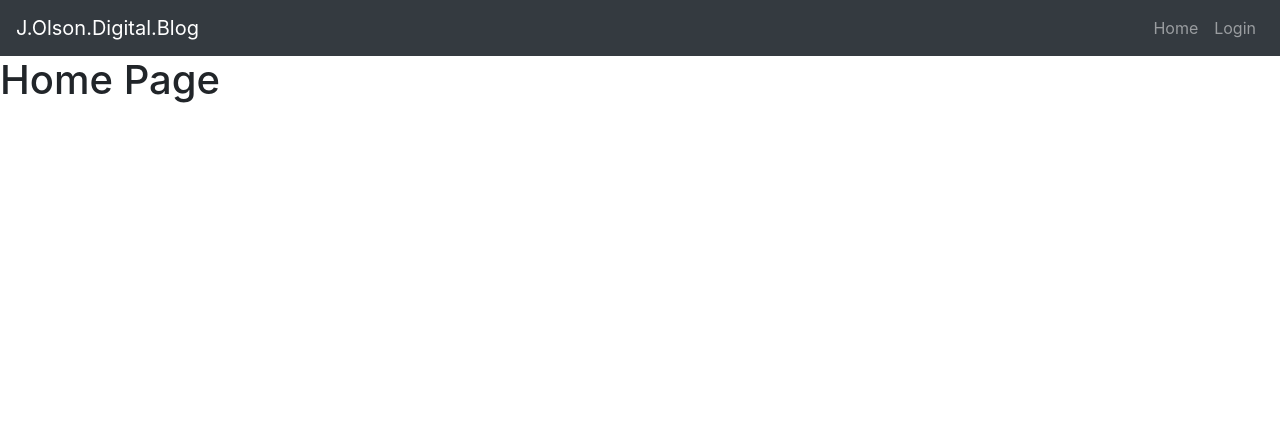
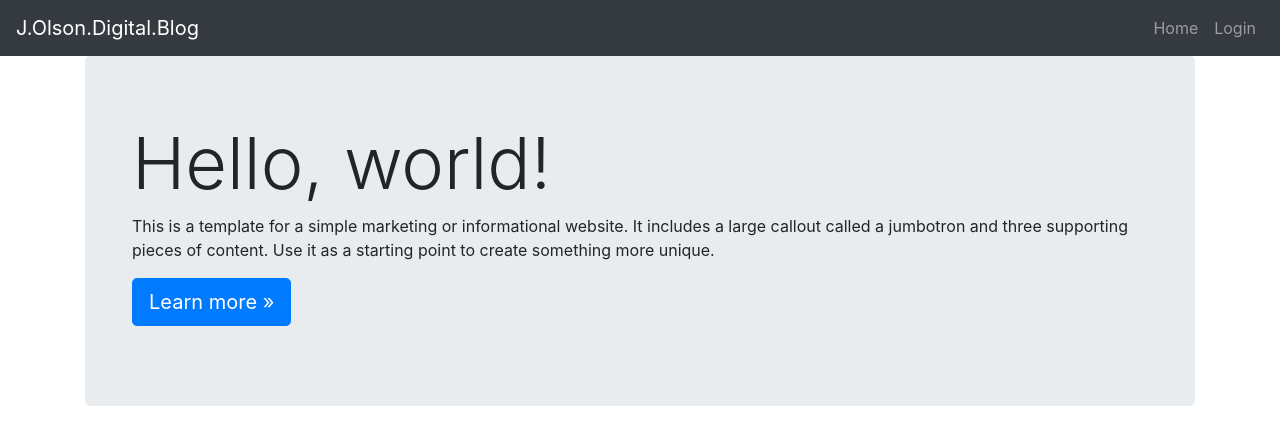
Before and after one commit to 8BitJustin/personal-blog-website, a Flask app: page / in a window 1280 px wide. Shown: the top 445 px of the page. Run offline with Flask 2, Linux system fonts and the light colour scheme; some libraries are stand-ins or nearby versions.

Commit message:
Added jumbotron to index.html. Also added dummy data to test post view within index.html.

```diff
--- a/app.py
+++ b/app.py
@@ -1,6 +1,39 @@
 from flask import Flask, render_template
 
 app = Flask(__name__)
+
+all_posts = [
+    {
+        'title': 'Post 1',
+        'content': 'Lorem ipsum dolor sit amet, consectetur adipiscing elit.'
+                   ' Donec leo lacus, pretium at turpis eget, lacinia'
+                   ' porttitor tellus. Pellentesque ipsum mauris, pretium quis'
+                   ' posuere sit amet, gravida eget augue. Orci varius natoque'
+                   ' penatibus et magnis dis parturient montes, nascetur'
+                   ' ridiculus mus.',
+        'created': 'Jan 1, 2020 @ 8:00am'
+    },
+    {
+        'title': 'Post 2',
+        'content': 'Lorem ipsum dolor sit amet, consectetur adipiscing elit.'
+                   ' Donec leo lacus, pretium at turpis eget, lacinia'
+                   ' porttitor tellus. Pellentesque ipsum mauris, pretium quis'
+                   ' posuere sit amet, gravida eget augue. Orci varius natoque'
+                   ' penatibus et magnis dis parturient montes, nascetur'
+                   ' ridiculus mus.',
+        'created': 'Jan 2, 2020 @ 8:00am'
+    },
+    {
+        'title': 'Post 3',
+        'content': 'Lorem ipsum dolor sit amet, consectetur adipiscing elit.'
+                   ' Donec leo lacus, pretium at turpis eget, lacinia'
+                   ' porttitor tellus. Pellentesque ipsum mauris, pretium quis'
+                   ' posuere sit amet, gravida eget augue. Orci varius natoque'
+                   ' penatibus et magnis dis parturient montes, nascetur'
+                   ' ridiculus mus.',
+        'created': 'Jan 3, 2020 @ 8:00am'
+    }
+]
 
 
 @app.route('/')
--- a/templates/base.html
+++ b/templates/base.html
@@ -26,8 +26,9 @@
             </ul>
         </div>
     </nav>
-
+    <div class="container">
         {% block body %}{% endblock %}
+    </div>
 
     <!-- Bootstrap 4 JS -->
     <script src="https://stackpath.bootstrapcdn.com/bootstrap/4.5.0/js/bootstrap.min.js"></script>
--- a/templates/index.html
+++ b/templates/index.html
@@ -5,5 +5,11 @@
 {% endblock %}
 
 {% block body %}
-<h1>Home Page</h1>
+<div class="jumbotron">
+    <div class="container">
+      <h1 class="display-3">Hello, world!</h1>
+      <p>This is a template for a simple marketing or informational website. It includes a large callout called a jumbotron and three supporting pieces of content. Use it as a starting point to create something more unique.</p>
+      <p><a class="btn btn-primary btn-lg" href="#" role="button">Learn more &raquo;</a></p>
+    </div>
+  </div>
 {% endblock %}
```
Lines whose indentation alone changed are shown as unchanged.
